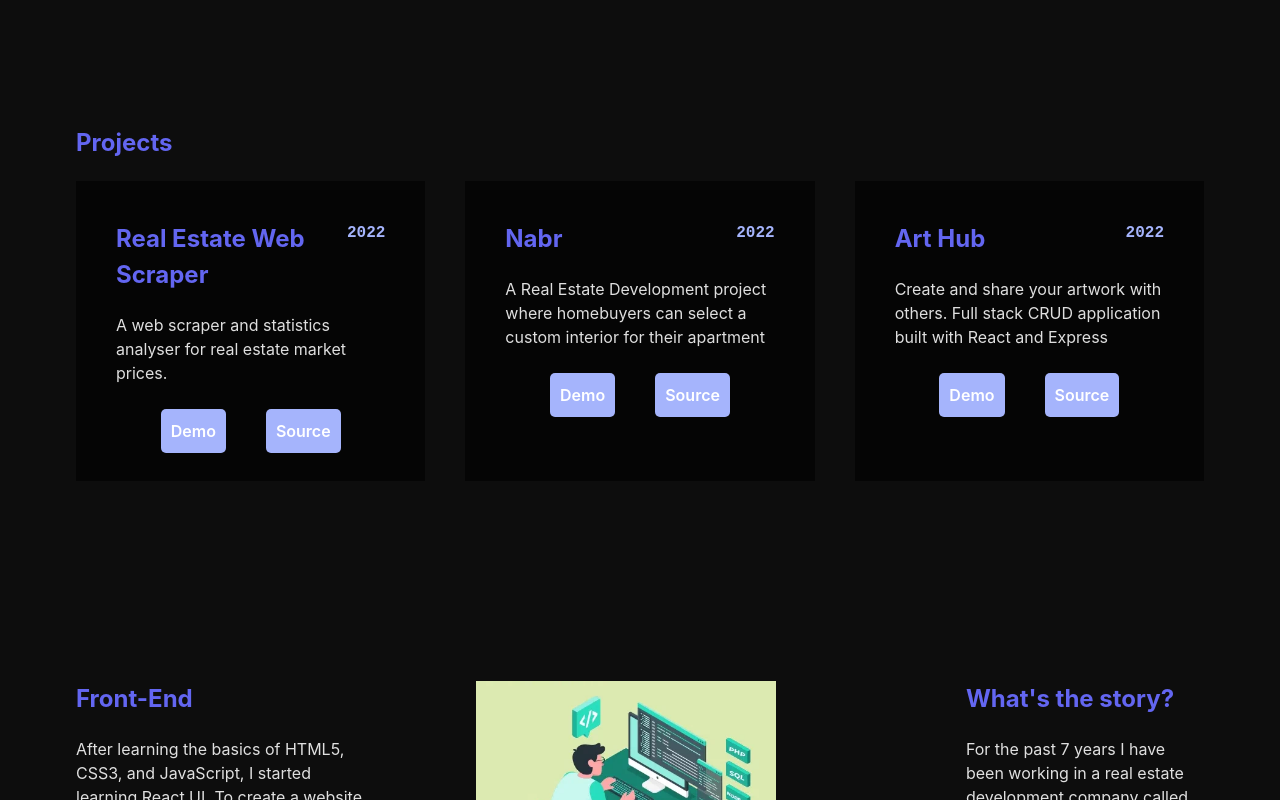
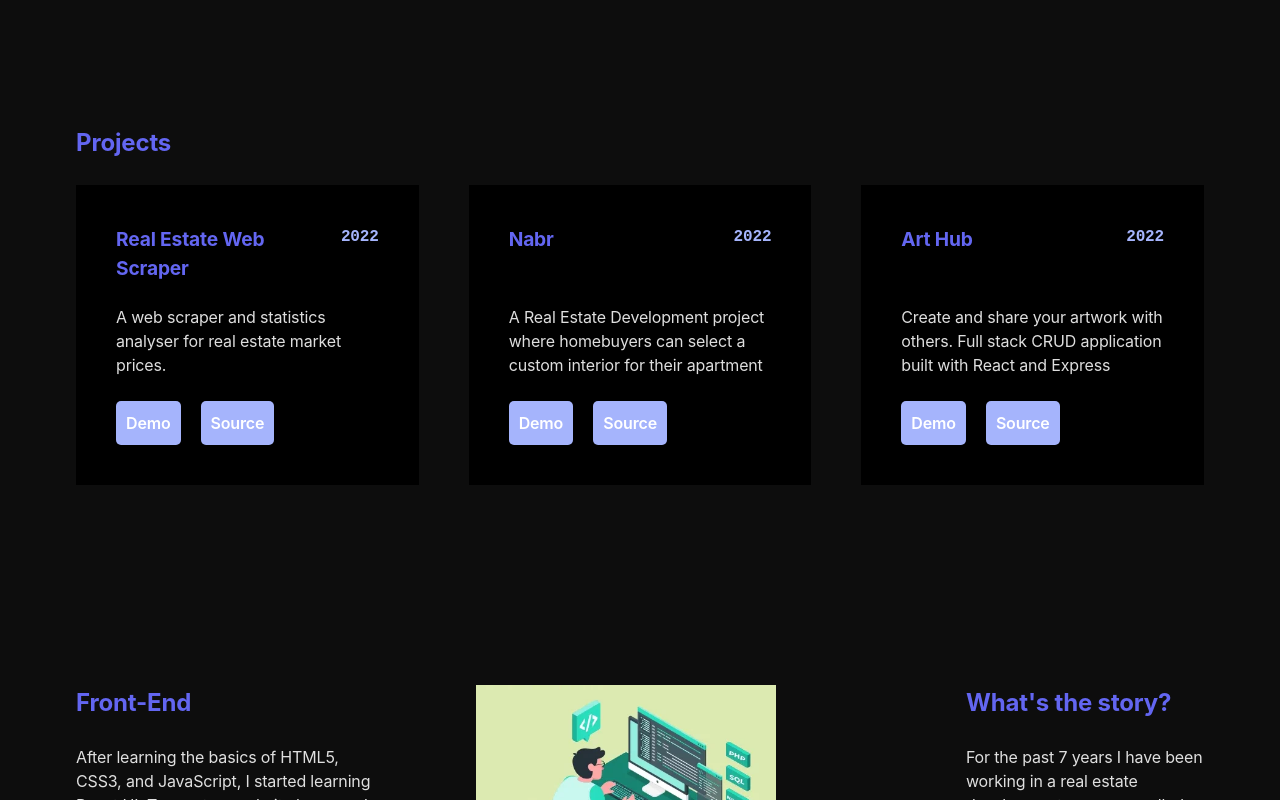
Before and after one commit to GeorgiNedyalkov/georginedyalkov.com, a React (Vite) app: page / in a window 1280 px wide. Shown: the part 500-1300 px from the top of the page. Built offline with nearby package versions, Linux system fonts and the light colour scheme.

Commit message:
Fix layout for projects and contact

```diff
--- a/src/components/ContactForm/ContactForm.css
+++ b/src/components/ContactForm/ContactForm.css
@@ -1,6 +1,8 @@
 #contact {
-    width: 500px;
+    min-width: 300px;
+    max-width: 600px;
     display: flex;
     flex-direction: column;
     gap: 10px;
+    margin-bottom: 150px;
 }
--- a/src/components/Home/Home.css
+++ b/src/components/Home/Home.css
@@ -1,17 +1,17 @@
-
-
-.projects ul {
+ .projects__list {
      display: flex;
      flex-direction: column;
-    gap: 40px;
+     justify-content: start;
+     gap: 50px;
  }
 
-@media screen and (min-width: 760px) {
-    .projects ul {
+ @media screen and (min-width: 700px) {
+     .projects__list {
          display: flex;
          flex-direction: row;
          align-items: center;
          justify-content: center;
+         gap: 50px;
      }
  }
 
--- a/src/components/Projects/Project/Project.css
+++ b/src/components/Projects/Project/Project.css
@@ -1,17 +1,20 @@
 .project {
-    max-width: 500px;
+    max-width: 400px;
     height: 300px;
     padding: 40px;
-    background-color: rgba(0, 0, 0, 0.638);
+    background-color: var(--background--projects)
 }
 
 .project__top {
     display: flex;
     justify-content: space-between;
+    height: 80px;
 }
 
 .project__name {
-    font-size: 1.5rem;
+    margin-bottom: 0;
+    max-width: 200px;
+    font-size: 1.2rem;
 }
 
 .project__date {
@@ -32,7 +35,14 @@
     height: 100%;
 }
 
+.project__links {
+    display: flex;
+    align-items: center;
+    gap: 20px;
+}
+
 .project__link {
+    max-width: 150px;
     padding: 10px;
     font-weight: 600;
     background-color: var(--primary-indigo-300);
--- a/src/components/Projects/Projects.jsx
+++ b/src/components/Projects/Projects.jsx
@@ -7,7 +7,7 @@ const Projects = ({ projects }) => {
     <section id="projects_section">
       <h2>Projects</h2>
       <div className="projects">
-        <ul>
+        <ul className="projects__list">
           {projects.map((project) => (
             <li key={project.id}>
               <Project {...project} />
--- a/src/index.css
+++ b/src/index.css
@@ -25,6 +25,7 @@
 
   /* Background */
   --background-dark: hsl(0, 0%, 5%);
+  --background--projects: hsla(0, 0%, 0%, 99%);
 
   /* Sizes */
   --btn-radius: 5px;
@@ -39,6 +40,7 @@
 }
 
 html {
+  letter-spacing: -0.01rem;
   font-size: 16px;
   line-height: 1.6;
 }
@@ -65,9 +67,13 @@ p, ul, ol {
   font-size: 1rem;
 }
 
+
+/* Headings */
+
 h1, h2, h3, h4, h5, h6 {
   color: var(--primary-indigo-500);
-  margin-bottom: 20px;
+  font-weight: 700;
+  margin-bottom: 1.5rem;
 }
 
 textarea {
@@ -81,6 +87,8 @@ input {
 textarea, input {
   padding: 10px;
 }
+
+/* Sections */
 
 section {
   margin-bottom: 60px;
@@ -113,6 +121,8 @@ section {
   font-size: 40px;
 }
 
+/* Buttons */
+
 .btn {
     width: 150px;
     height: 35px;
```
Lines whose indentation alone changed are shown as unchanged.
